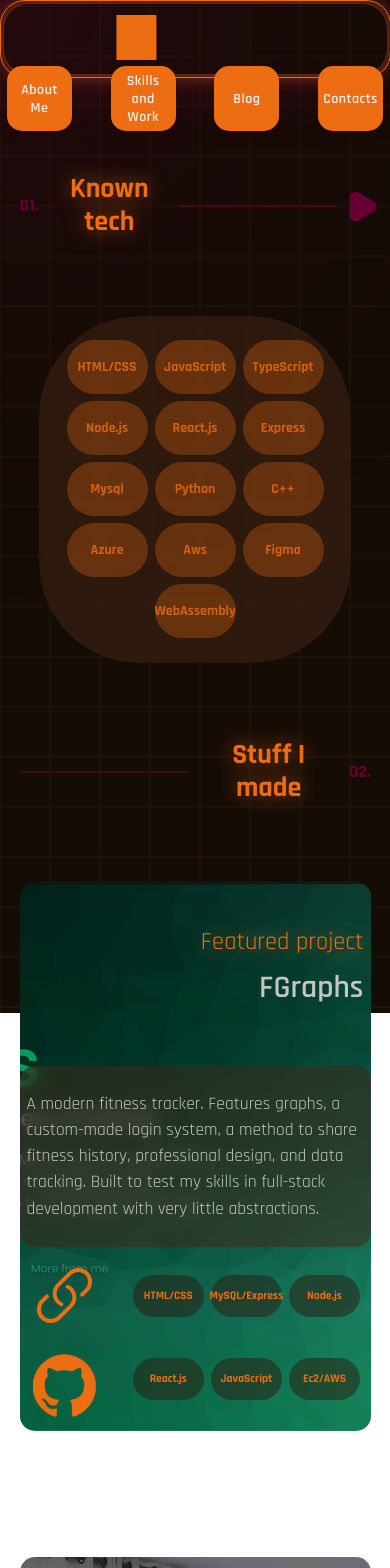
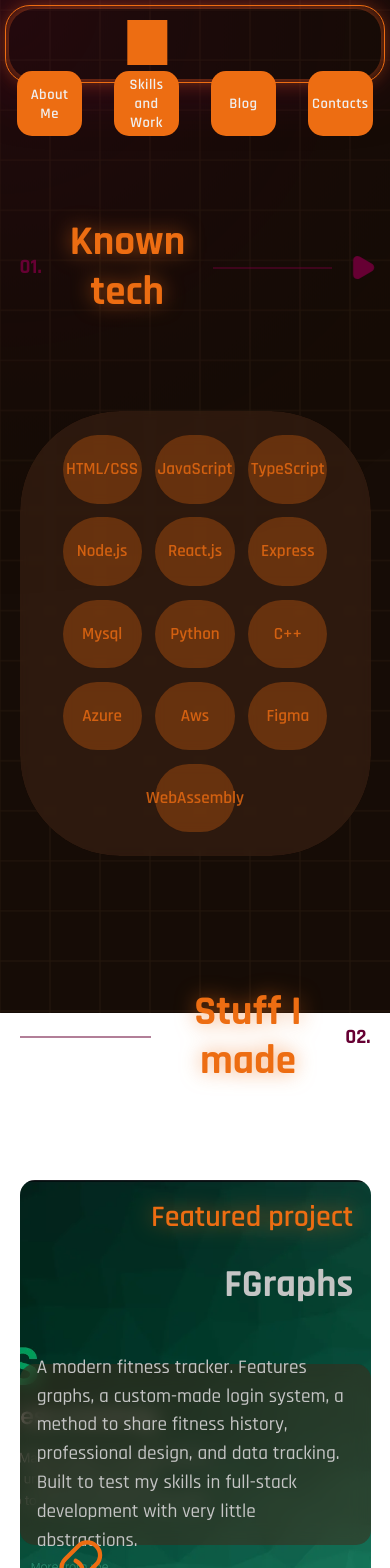
Before and after one commit to TheHeartstriker/Portfolio, a Next.js app in the folder Portfolio/: page /skills in a window 390 px wide. Shown: the top 1568 px of the page. Built offline with nearby package versions, Linux system fonts and the light colour scheme.

Commit message:
Font work for new rem
Did around 60% of font adjustments for new rem and font style.

```diff
--- a/Portfolio/src/components/footer/footer.css
+++ b/Portfolio/src/components/footer/footer.css
@@ -35,7 +35,7 @@
   justify-content: space-around;
   align-items: center;
   padding: var(--space-3);
-  gap: var(--space-7);
+  gap: var(--space-5);
   z-index: 5;
   /* Glass */
   background-color: var(--opacity-color-3-5);
@@ -131,15 +131,14 @@
   z-index: 1;
   transition: background-color 0.75s ease, color 0.75s ease;
   cursor: pointer;
-
+  padding: var(--space-1);
   background-color: var(--opacity-color-1-2);
   backdrop-filter: blur(10px);
   -webkit-backdrop-filter: blur(10px);
 }
 .footer-blue-pill h5 {
   color: var(--font-middle);
-  font-size: 1.3rem;
-
+  font-size: 1.25rem;
   font-weight: 500;
   margin: 0;
   text-align: center;
@@ -159,9 +158,9 @@
   margin: 0 auto;
 }
 .footer-blue-pill svg {
-  width: 2.5rem;
-  height: 2.5rem;
-  margin-right: var(--space-4);
+  width: 1.5rem;
+  height: 1.5rem;
+  margin: 0 auto;
   color: var(--color-1);
   stroke: var(--color-1);
 }
@@ -244,6 +243,7 @@
 }
 
 @media (max-width: 1000px) {
+  /* Turn into a column */
   .footer-top-section {
     flex-direction: column;
     height: auto;
@@ -258,31 +258,16 @@
     width: 15vw;
     height: 15vw;
   }
-
-  .footer-blue-pill {
-    height: 6.5rem;
-  }
-
-  .footer-blue-pill h5 {
-    font-size: 2rem;
-  }
-
-  .footer-section h4 {
-    font-size: 4rem;
-  }
-
-  .footer-blue-pill svg {
-    width: 3.5rem;
-    height: 3.5rem;
-    margin-right: var(--space-5);
-  }
-
   .footer-section {
     width: 100%;
     height: 5rem;
   }
 
-  .footer-bottom-section h4 {
-    font-size: 1.75rem;
+  .footer-top-section {
+    gap: var(--space-3);
+  }
+
+  .footer-content-container {
+    gap: var(--space-2);
   }
 }
--- a/Portfolio/src/components/forViews/skillPage/createFeatured.css
+++ b/Portfolio/src/components/forViews/skillPage/createFeatured.css
@@ -1,8 +1,7 @@
 .blue-pill-2 {
   position: relative;
-  font-size: 1.1rem;
   width: 25%;
-  height: 4rem;
+  height: 3.5rem;
   border-radius: 100px;
   margin: var(--space-1);
   color: var(--color-1);
@@ -13,6 +12,11 @@
   background-color: var(--opacity-color-4-5);
   backdrop-filter: blur(10px);
   -webkit-backdrop-filter: blur(10px);
+}
+
+.blue-pill-2 h5 {
+  font-size: 1rem;
+  font-weight: 600;
 }
 
 #end-featured {
@@ -48,18 +52,18 @@
 
 .app-header h4 {
   display: inline-block;
-  font-size: 1.6rem;
-  font-weight: 400;
+  font-size: 1.75rem;
+  margin: 0;
+  font-weight: 600;
   color: var(--color-1);
-  margin: var(--space-1) 0;
   filter: drop-shadow(0 0 10px var(--opacity-color-1-6));
 }
 
 .app-header h5 {
-  font-size: 2.3rem;
-  margin: var(--space-3) 0;
-  margin-bottom: auto;
-  font-weight: 600;
+  margin: 0;
+  margin-top: var(--space-2);
+  font-size: 2.25rem;
+  font-weight: 700;
   color: var(--font-middle);
 }
 
@@ -73,10 +77,10 @@
   padding: var(--space-2);
   border-radius: 15px;
   text-align: left;
-  font-size: 1.5rem;
+  font-size: 1.25rem;
   color: var(--font-middle);
   font-family: var(--font-text), sans-serif;
-  font-weight: 350;
+  font-weight: 500;
   background-color: var(--opacity-color-3-5);
   backdrop-filter: blur(10px);
   -webkit-backdrop-filter: blur(10px);
@@ -181,6 +185,12 @@
   border-radius: 15px;
 }
 
+@media (max-width: 1300px) {
+  .app-para {
+    font-size: 1.125rem;
+  }
+}
+
 @media (max-width: 1000px) {
   /* Sizing adjustments */
   .app-image {
@@ -215,41 +225,20 @@
   }
 
   .logo-container {
-    width: 12.5rem;
-    height: 12.5rem;
+    width: 5rem;
+    height: 5rem;
+  }
+
+  .app-header h5 {
+    margin-top: var(--space-3);
   }
 
   .app-image.mirror {
     justify-content: flex-start;
   }
-
-  /* Fonts */
-  .app-header h1 {
-    font-size: 2.5rem;
-  }
-  .app-header h4 {
-    font-size: 3.5rem;
-    margin-top: var(--space-8);
-  }
-  .app-header h5 {
-    font-size: 4.5rem;
-  }
-  .app-para {
-    font-size: 2.5rem;
-  }
-  /* Sizing and font */
-  .blue-pill-2 {
-    font-size: 2rem;
-    height: 5rem;
-  }
 }
 
 @media (max-width: 800px) {
-  .logo-container {
-    width: 10rem;
-    height: 10rem;
-  }
-
   .app-image {
     flex-direction: column;
     align-items: flex-start;
@@ -262,7 +251,7 @@
 
   .blue-pill-2 {
     font-size: 2rem;
-    height: 6rem;
+    height: 3.5rem;
   }
 
   .app-skills {
--- a/Portfolio/src/components/nav/navigate.css
+++ b/Portfolio/src/components/nav/navigate.css
@@ -44,7 +44,7 @@
   background-color: var(--color-1);
   color: var(--font-high);
   display: flex;
-  font-size: 1rem;
+  font-size: 0.85rem;
   justify-content: center;
   align-items: center;
   font-family: var(--font-display), monospace;
@@ -114,11 +114,6 @@
 }
 
 /* Specific styles for each button */
-@media (max-width: 1400px) {
-  .button {
-    font-size: 1.25rem;
-  }
-}
 
 @media (max-width: 1000px) {
   .Container span {
@@ -131,15 +126,3 @@
     height: 65px;
   }
 }
-
-@media (max-width: 900px) {
-  .button {
-    font-size: 1.5rem;
-  }
-}
-
-@media (max-width: 600px) {
-  .button {
-    font-size: 2rem;
-  }
-}
--- a/Portfolio/src/site.css
+++ b/Portfolio/src/site.css
@@ -8,6 +8,7 @@ body {
 html {
   line-height: 1.5;
   overflow-y: scroll;
+  font-size: clamp(1rem, 0.9rem + 0.7vw, 1.25rem);
 }
 
 * {
@@ -24,6 +25,7 @@ h5 {
 }
 
 :root {
+  --space-0: 0.25rem;
   --space-1: 0.5rem;
   --space-2: 1rem;
   --space-3: 1.5rem;
@@ -33,35 +35,3 @@ h5 {
   --space-7: 4rem;
   --space-8: 5rem;
 }
-
-/* font-size: clamp(1rem, 0.9rem + 0.7vw, 1.25rem); */
-
-@media (min-width: 2000px) {
-  html {
-    font-size: 20px;
-  }
-}
-
-@media (max-width: 1500px) {
-  html {
-    font-size: 13px;
-  }
-}
-
-@media (max-width: 1300px) {
-  html {
-    font-size: 11px;
-  }
-}
-
-@media (max-width: 1000px) {
-  html {
-    font-size: 9px;
-  }
-}
-
-@media (max-width: 600px) {
-  html {
-    font-size: 7px;
-  }
-}
--- a/Portfolio/src/views/about/about.jsx
+++ b/Portfolio/src/views/about/about.jsx
@@ -27,9 +27,6 @@ function About() {
           </p>
           <button>See More</button>
         </div>
-        <div className="down-container">
-          <DownArr />
-        </div>
       </div>
       {/* Playground / content section */}
       <AboutMobile
--- a/Portfolio/src/views/skills/main/skill.css
+++ b/Portfolio/src/views/skills/main/skill.css
@@ -18,7 +18,7 @@
   text-align: center;
   width: 80vw;
   height: auto;
-  padding: var(--space-5);
+  padding: var(--space-3);
   border-radius: 100px;
   animation: fadeUpEnter75-0 0.9s forwards ease-in-out;
   overflow: hidden;
@@ -40,11 +40,10 @@
 }
 /* Child of tech stacks */
 .blue-pill {
-  font-size: 1.3rem;
   width: 13%;
-  height: 4rem;
+  height: 3.5rem;
   border-radius: 100px;
-  margin: var(--space-1);
+  margin: 0.4rem;
   color: var(--opacity-color-1-8);
   background-color: var(--opacity-color-1-3);
   display: flex;
@@ -56,6 +55,10 @@
   position: relative;
   z-index: 1;
 }
+.blue-pill h4 {
+  font-size: 1.25rem;
+  font-weight: 600;
+}
 .blue-pill.hovered {
   background-color: var(--opacity-color-1-6);
   color: var(--color-2);
@@ -65,7 +68,7 @@
 .folder-container {
   display: grid;
   grid-template-columns: repeat(3, 1fr);
-  grid-gap: 5.5rem;
+  grid-gap: 4rem;
   grid-template-rows: auto;
   width: 80%;
   min-height: 20vh;
@@ -98,7 +101,7 @@
 }
 .folder p {
   color: var(--font-middle);
-  font-size: 1.25rem;
+  font-size: 1rem;
   font-family: "Exo 2", sans-serif;
 }
 
@@ -140,7 +143,7 @@
   height: 100%;
   border-radius: 50px;
   color: var(--color-2);
-  margin: 4vw;
+  margin: var(--space-7);
   margin-top: 5vw;
   animation: forwards fadeUpEnter75-0 1s ease-in-out;
 }
@@ -187,8 +190,8 @@
 }
 
 .separator h2 {
-  font-size: 3.3rem;
-  margin: var(--space-5);
+  font-size: 3rem;
+  margin: var(--space-3);
   color: var(--color-1);
   filter: drop-shadow(0 0 10px var(--opacity-color-1-6));
 }
@@ -210,24 +213,26 @@
     grid-template-columns: repeat(2, 1fr);
   }
 }
+@media (max-width: 1250px) {
+  .blue-pill {
+    width: 17%;
+    height: 3.5rem;
+  }
+}
 
 @media (max-width: 1000px) {
   /* Sizing changes */
   .separator {
-    margin: 15vw 0;
     width: 90%;
+    margin-top: 12.5vh;
+  }
+  .tech-stacks {
+    width: 90vw;
   }
 
-  .tech-stacks {
-    padding: var(--space-6);
-  }
-
-  #Sep1 {
-    margin-top: 20vw;
-  }
-
-  .blue-pill2 {
-    width: 80%;
+  .blue-pill {
+    width: 20%;
+    height: 3.5rem;
   }
 
   .gallery-link {
@@ -238,33 +243,38 @@
   .folder-container {
     width: 95%;
   }
+}
 
-  /* Sizing and font */
+@media (max-width: 800px) {
+  /* Sizing stuff */
+  .folder-container {
+    grid-template-columns: repeat(1, 1fr);
+  }
   .blue-pill {
-    width: 30%;
-    height: 25%;
-    font-size: 2rem;
+    width: 25%;
+    height: 4rem;
   }
-  /* Font changes*/
+  .tech-stacks {
+    padding: var(--space-2);
+  }
+  /* Decrease by 20% */
+  .blue-pill h4 {
+    font-size: 1rem;
+  }
+
+  .folder h6 {
+    font-size: 1.6rem;
+  }
+
+  .folder p {
+    font-size: 0.8rem;
+  }
+
   .separator h2 {
-    font-size: 4rem;
+    font-size: 2.4rem;
   }
 
   .separator h3 {
-    font-size: 2.5rem;
-  }
-
-  .folder h6 {
-    font-size: 4rem;
-  }
-
-  .folder p {
-    font-size: 2.5rem;
+    font-size: 1.2rem;
   }
 }
-
-@media (max-width: 800px) {
-  .folder-container {
-    grid-template-columns: repeat(1, 1fr);
-  }
-}
```
Also changed, not shown: Portfolio/src/views/about/about.css (+84 -106 lines), Portfolio/src/views/about/playground/helperPg.jsx (+6 -6 lines).
